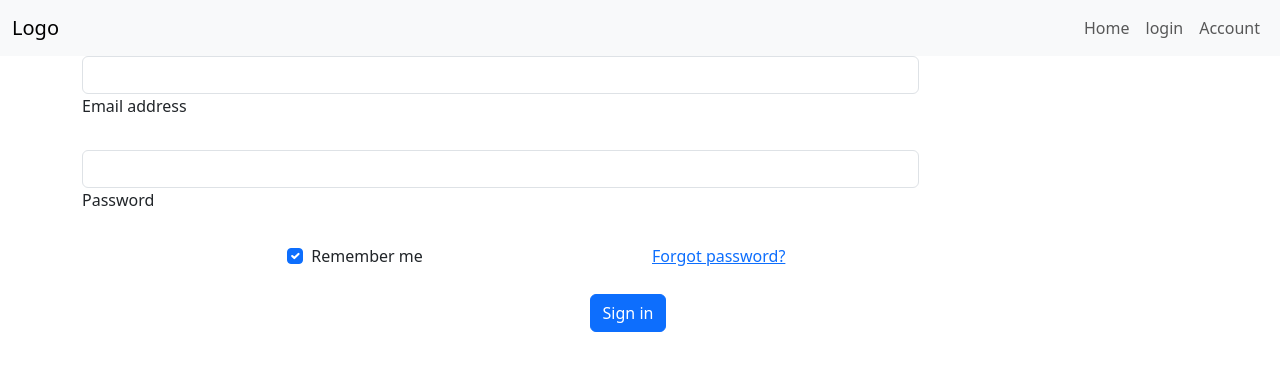
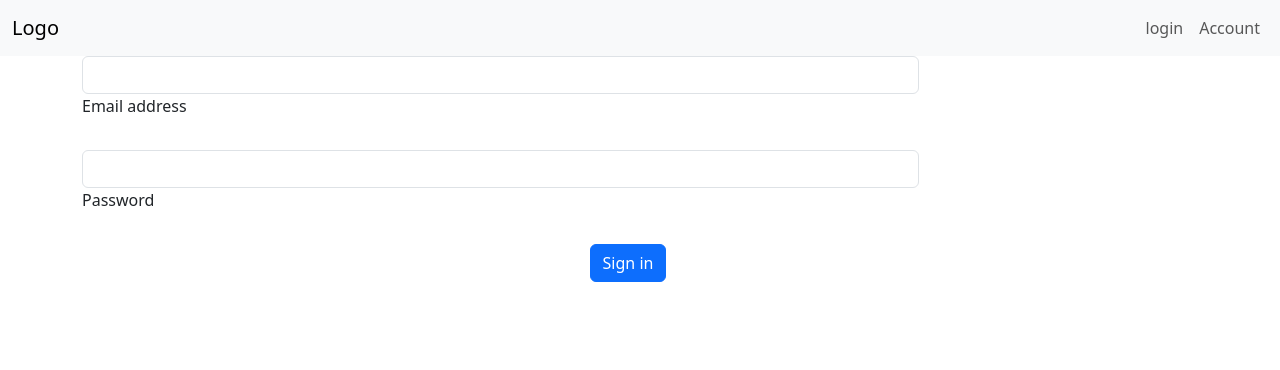
Before and after one commit to Johnnn214/Week4, an Angular app: page /login in a window 1280 px wide. Shown: the top 370 px of the page. Built offline with nearby package versions, Linux system fonts and the light colour scheme.

Commit message:
updated login.component.html so when click it goes to acount page

```diff
--- a/src/app/app.component.html
+++ b/src/app/app.component.html
@@ -1,18 +1,9 @@
-<!-- * * * * * * * * * * * * * * * * * * * * * * * * * * * * * * * -->
-<!-- * * * * * * * * * * * The content below * * * * * * * * * * * -->
-<!-- * * * * * * * * * * is only a placeholder * * * * * * * * * * -->
-<!-- * * * * * * * * * * and can be replaced. * * * * * * * * * * * -->
-<!-- * * * * * * * * * * * * * * * * * * * * * * * * * * * * * * * -->
-<!-- * * * * * * * * * Delete the template below * * * * * * * * * * -->
-<!-- * * * * * * * to get started with your project! * * * * * * * * -->
-<!-- * * * * * * * * * * * * * * * * * * * * * * * * * * * * * * * -->
 
 
 <nav class="navbar navbar-expand-sm bg-light">
   <div class="container-fluid">
     <div class="navbar-brand" >Logo</div>
       <div class="navbar-nav">
-        <a class="nav-link" routerLink="/">Home</a>
         <a class="nav-link" routerLink="/login">login</a>
         <a class="nav-link" routerLink="/account">Account</a>
       </div>
@@ -22,11 +13,3 @@
 <div class="container">
   <router-outlet></router-outlet>
 </div>
-
-<!-- * * * * * * * * * * * * * * * * * * * * * * * * * * * * * * * -->
-<!-- * * * * * * * * * * * The content above * * * * * * * * * * * -->
-<!-- * * * * * * * * * * is only a placeholder * * * * * * * * * * -->
-<!-- * * * * * * * * * * and can be replaced. * * * * * * * * * * * -->
-<!-- * * * * * * * * * * * * * * * * * * * * * * * * * * * * * * * -->
-<!-- * * * * * * * * * * End of Placeholder * * * * * * * * * * * -->
-<!-- * * * * * * * * * * * * * * * * * * * * * * * * * * * * * * * -->
--- a/src/app/login/login.component.html
+++ b/src/app/login/login.component.html
@@ -1,42 +1,27 @@
 
 
 <form>
-    <!-- Email input -->
     <div class="form-outline mb-4 w-75">
         <div class="col ">
-            <input type="email" id="form2Example1" class="form-control" />
-            <label class="form-label" for="form2Example1">Email address</label>
+            <input type="text" [(ngModel)]="email"  name="email" class="form-control" />
+            <label class="form-label">Email address</label>
         </div>
     </div>
 
     <!-- Password input -->
     <div class="form-outline mb-4 w-75 ">
         <div class="col ">
-            <input type="password" id="form2Example2" class="form-control" />
-            <label class="form-label" for="form2Example2">Password</label>
+            <input type="password" [(ngModel)]="pwd" name="pwd" class="form-control" />
+            <label class="form-label">Password</label>
         </div>
     </div>
 
-    <!-- 2 column grid layout for inline styling -->
-    <div class="row mb-4">
-      <div class="col d-flex justify-content-center">
-        <!-- Checkbox -->
-        <div class="form-check">
-          <input class="form-check-input" type="checkbox" value="" id="form2Example31" checked />
-          <label class="form-check-label" for="form2Example31"> Remember me </label>
-        </div>
-      </div>
 
-      <div class="col">
-        <!-- Simple link -->
-        <a href="">Forgot password?</a>
-      </div>
-    </div>
 
     <!-- Submit button -->
     <div class="row mb-4 w-100">
         <div class="col d-flex justify-content-center">
-            <button type="button" class="btn btn-primary">Sign in</button>
+            <button type="button" (click)="signin($event) " class="btn btn-primary">Sign in</button>
         </div>
     </div>
   </form>
```
